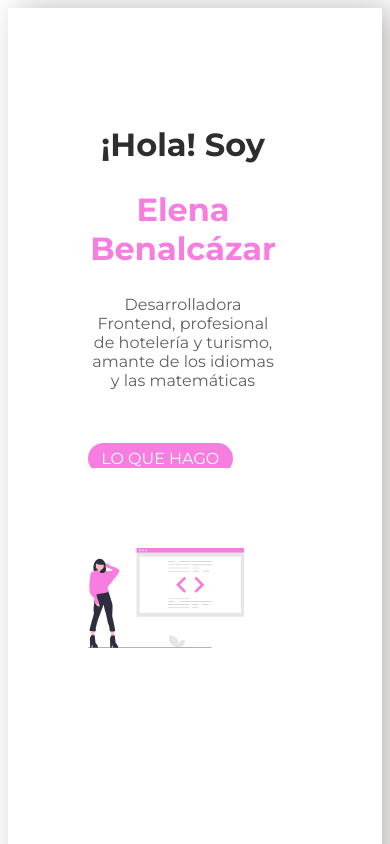
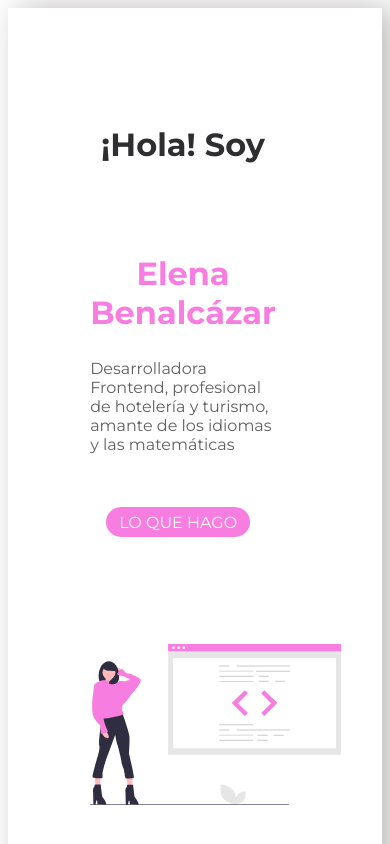
Before and after one commit to ebenalcazar/Portafolio-Ada, a plain HTML site: page index.html in a window 390 px wide. Shown: the top 844 px of the page. Drawn offline with nearby package versions, Linux system fonts and the light colour scheme.

Commit message:
adjusting responsive in contact secction and about section

```diff
--- a/Styles/about-me.css
+++ b/Styles/about-me.css
@@ -8,6 +8,7 @@
 
 .div-saludo{
     padding-right: 12.5em;
+    padding-bottom: 2em;
 }
 
 .saludo{
@@ -21,6 +22,7 @@ h1{
     font-size: 3.75rem;
 }
 .about-description{
+    text-align: left;
     font-weight: normal;
     font-size: 1rem;
     color: #616161;
@@ -33,6 +35,7 @@ h1{
     color:white;
     cursor: pointer;
     padding: 3% 7%;
+    margin-left: 3em;
   }
 .boton-projects:hover {
     background-color: #fab2ed;
@@ -60,6 +63,7 @@ img{
         justify-content: center;
         text-align: center;
         font-size: 2rem;
+        padding-bottom: 2em;
     }
     .name{
         text-align: center;
@@ -67,7 +71,14 @@ img{
     }
 
     .about-img{
-        width: 100vw;
-        margin-top: 5em;
+       margin-top: 5em;
        }
+    .boton-projects {
+        margin-left: 1em;
+    }
+    img{
+        margin-left: 0;
+        padding-left: 0;
+        width: 65%;
+    }
 }
--- a/Styles/contact.css
+++ b/Styles/contact.css
@@ -135,7 +135,9 @@ button {
     .contact{
       flex-direction: column;
       align-items: center;
-      width: 70vw;
+      width: 100vw;
+      padding: 0;
+      margin-top: 0;
     }
     .titulo-contacto{
       font-size: 1rem;
--- a/Styles/my-skills.css
+++ b/Styles/my-skills.css
@@ -79,7 +79,9 @@ p{
 }
 
 @media(max-width: 500px) {
-
+    .description{
+        padding: 0;
+    }
     .skill{
         width: auto;
     }
```
